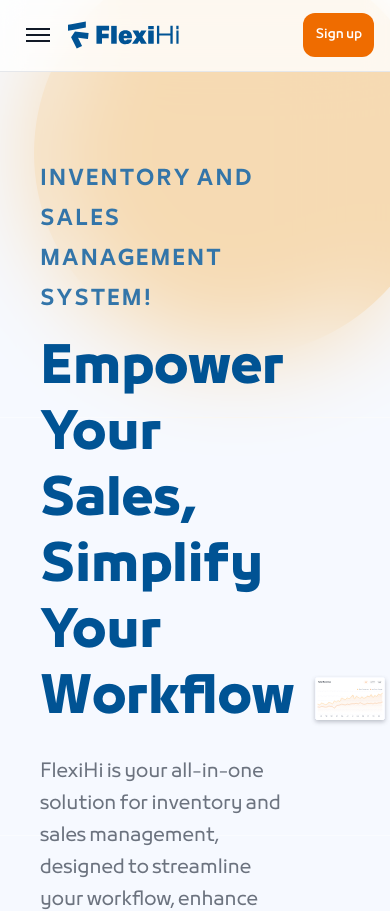
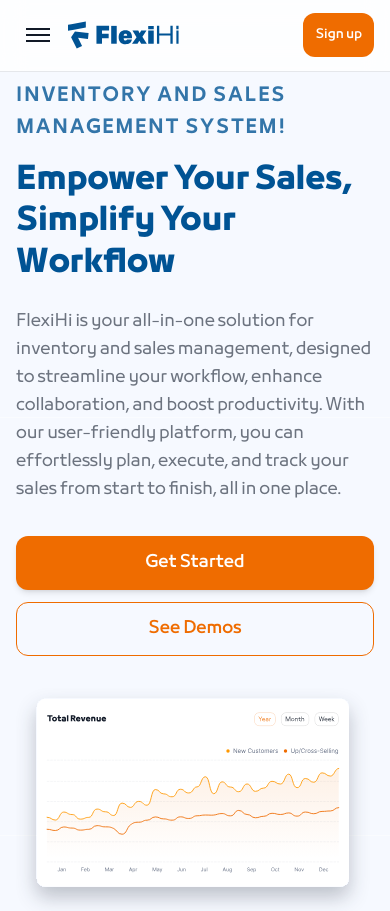
Before and after one commit to flexihi/flexihi-com, a Next.js app: page / in a window 390 px wide. Shown: the top 911 px of the page. Built offline with nearby package versions, Linux system fonts and the light colour scheme; no server answers.

Commit message:
hero resp 1

```diff
--- a/app/layout.tsx
+++ b/app/layout.tsx
@@ -1,62 +1,68 @@
-import type { Metadata } from "next";
-import "@/styles/globals.css";
-import localFont from "next/font/local";
-import NavBar from "@/layouts/NavBar";
-import Footer from "@/layouts/Footer";
-import { NextIntlClientProvider } from "next-intl";
-import { getMessages } from "next-intl/server";
-import getAppLocale from "@/utils/getAppLocale";
+import type { Metadata } from 'next';
+import '@/styles/globals.css';
+import localFont from 'next/font/local';
+import NavBar from '@/layouts/NavBar';
+import Footer from '@/layouts/Footer';
+import { NextIntlClientProvider } from 'next-intl';
+import { getMessages } from 'next-intl/server';
+import getAppLocale from '@/utils/getAppLocale';
 
 export const metadata: Metadata = {
-  title: "FlexiHi - Complete Business Management Solution",
+  title: 'FlexiHi - Complete Business Management Solution',
   description:
-    "From the small stuff to the big picture, organizes the work so teams know what to do, why it matters, and how to get it done.",
-  keywords: ["business management", "productivity", "team collaboration", "workflow", "FlexiHi"],
-  authors: [{ name: "FlexiHi Team" }],
-  creator: "FlexiHi",
-  publisher: "FlexiHi",
-  robots: "index, follow",
+    'From the small stuff to the big picture, organizes the work so teams know what to do, why it matters, and how to get it done.',
+  keywords: [
+    'business management',
+    'productivity',
+    'team collaboration',
+    'workflow',
+    'FlexiHi',
+  ],
+  authors: [{ name: 'FlexiHi Team' }],
+  creator: 'FlexiHi',
+  publisher: 'FlexiHi',
+  robots: 'index, follow',
   openGraph: {
-    type: "website",
-    locale: "en_US",
-    alternateLocale: "ar_SA",
-    url: "https://flexihi.com",
-    siteName: "FlexiHi",
-    title: "FlexiHi - Complete Business Management Solution",
+    type: 'website',
+    locale: 'en_US',
+    alternateLocale: 'ar_SA',
+    url: 'https://flexihi.com',
+    siteName: 'FlexiHi',
+    title: 'FlexiHi - Complete Business Management Solution',
     description:
-      "From the small stuff to the big picture, organizes the work so teams know what to do, why it matters, and how to get it done.",
+      'From the small stuff to the big picture, organizes the work so teams know what to do, why it matters, and how to get it done.',
     images: [
       {
-        url: "https://flexihi.com/og-image.png",
+        url: 'https://flexihi.com/og-image.png',
         width: 1200,
         height: 630,
-        alt: "FlexiHi - Business Management Platform",
+        alt: 'FlexiHi - Business Management Platform',
       },
     ],
   },
   twitter: {
-    card: "summary_large_image",
-    site: "@flexihi",
-    creator: "@flexihi",
-    title: "FlexiHi - Complete Business Management Solution",
+    card: 'summary_large_image',
+    site: '@flexihi',
+    creator: '@flexihi',
+    title: 'FlexiHi - Complete Business Management Solution',
     description:
-      "From the small stuff to the big picture, organizes the work so teams know what to do, why it matters, and how to get it done.",
-    images: ["https://flexihi.com/twitter-image.png"],
+      'From the small stuff to the big picture, organizes the work so teams know what to do, why it matters, and how to get it done.',
+    images: ['https://flexihi.com/twitter-image.png'],
   },
   alternates: {
-    canonical: "https://flexihi.com",
+    canonical: 'https://flexihi.com',
     languages: {
-      en: "https://flexihi.com",
-      ar: "https://flexihi.com/ar",
+      en: 'https://flexihi.com',
+      ar: 'https://flexihi.com/ar',
     },
   },
   verification: {
-    google: "your-google-site-verification-code",
+    google: 'your-google-site-verification-code',
   },
 };
 
 const Bukra = localFont({
-  variable: "--font-bukra",
+  variable: '--font-bukra',
   src: [
     // Commented out unused font weights for better performance
     // Uncomment as needed when designing new components
@@ -76,24 +82,24 @@ const Bukra = localFont({
     //   style: "normal",
     // },
     {
-      path: "../public/fonts/29LT-Bukra-Regular.otf",
-      weight: "400",
-      style: "normal",
+      path: '../public/fonts/29LT-Bukra-Regular.otf',
+      weight: '400',
+      style: 'normal',
     },
     {
-      path: "../public/fonts/29LT-Bukra-Medium.otf",
-      weight: "500",
-      style: "normal",
+      path: '../public/fonts/29LT-Bukra-Medium.otf',
+      weight: '500',
+      style: 'normal',
     },
     {
-      path: "../public/fonts/29LT-Bukra-Semi-Bold.otf",
-      weight: "600",
-      style: "normal",
+      path: '../public/fonts/29LT-Bukra-Semi-Bold.otf',
+      weight: '600',
+      style: 'normal',
     },
     {
-      path: "../public/fonts/29LT-Bukra-Bold.otf",
-      weight: "700",
-      style: "normal",
+      path: '../public/fonts/29LT-Bukra-Bold.otf',
+      weight: '700',
+      style: 'normal',
     },
     // {
     //   path: "../public/fonts/29LT-Bukra-Extra-Bold.otf",
@@ -119,14 +125,14 @@ export default async function RootLayout({
   return (
     <html
       lang={locale}
-      dir={locale === "en" ? "ltr" : "rtl"}
+      dir={locale === 'en' ? 'ltr' : 'rtl'}
       className={Bukra.variable}
     >
       <body>
         <NextIntlClientProvider messages={messages}>
-          <div className="flex min-h-screen flex-col">
+          <div className='flex min-h-screen flex-col'>
             <NavBar locale={locale} />
-            <main className="flex-1">{children}</main>
+            <main className='flex-1'>{children}</main>
             <Footer locale={locale} />
           </div>
         </NextIntlClientProvider>
--- a/components/Hero.tsx
+++ b/components/Hero.tsx
@@ -12,25 +12,34 @@ import clsx from 'clsx';
 // - Semantic HTML structure with accessibility improvements
 
 // Memoized button group component for better performance
-const HeroButtons = memo(function HeroButtons({ t }: { t: (key: string) => string }) {
+const HeroButtons = memo(function HeroButtons({
+  t,
+}: {
+  t: (key: string) => string;
+}) {
   return (
-    <div className='flex gap-4 mt-1'>
+    <div className='flex flex-col sm:flex-row gap-3 sm:gap-4 mt-4 sm:mt-2 md:mt-1'>
       <a
         href={`${process.env.NEXT_PUBLIC_BACK_OFFICE_URL}`}
         target='_blank'
         rel='noopener noreferrer'
         aria-label='Start using FlexiHi platform'
+        className='w-full sm:w-auto'
       >
         <button
-          className='btn-primary focus-ring'
+          className='btn-primary focus-ring w-full sm:w-auto'
           type='button'
         >
           {t('buttons.start')}
         </button>
       </a>
-      <Link href='/#demos' aria-label='View product demos'>
+      <Link
+        href='/#demos'
+        aria-label='View product demos'
+        className='w-full sm:w-auto'
+      >
         <button
-          className='btn-secondary focus-ring'
+          className='btn-secondary focus-ring w-full sm:w-auto'
           type='button'
         >
           {t('buttons.demos')}
@@ -46,27 +55,30 @@ function Hero({ locale }: LocaleProps) {
   // Memoize background class calculation
   const backgroundImageClass = useMemo(() => {
     return clsx({
-      'absolute start-0 end-0 top-0 bottom-0 bg-no-repeat bg-bottom bg-contain': true,
-      'bg-[url(/home-hero-bg-ltr.svg)]': locale === 'en',
-      'bg-[url(/home-hero-bg-rtl.svg)]': locale === 'ar',
+      'absolute start-0 end-0 top-0 bottom-0 bg-no-repeat bg-bottom bg-contain':
+        true,
+      // TODO:
+      // 'bg-[url(/home-hero-bg-ltr.svg)]': locale === 'en',
+      // 'bg-[url(/home-hero-bg-rtl.svg)]': locale === 'ar',
     });
-  }, [locale]);
+  }, []);
 
   // Memoize subtitle class calculation
   const subtitleClass = useMemo(() => {
     return clsx({
-      'text-primary-light text-xl uppercase font-semibold leading-10': true,
+      'text-primary-light text-lg md:text-xl uppercase font-semibold leading-8 md:leading-10':
+        true,
       'tracking-widest': locale === 'en',
     });
   }, [locale]);
 
   return (
     <section
-      className='relative w-full flex flex-col items-center min-h-[600px] lg:min-h-[866px] overflow-x-hidden'
+      className='relative w-full flex flex-col items-center min-h-[600px] md:min-h-[700px] lg:min-h-[866px] overflow-x-hidden'
       aria-label='Hero section showcasing FlexiHi business management platform'
     >
-      {/* Decorative background elements */}
-      <div className='relative w-full flex justify-center'>
+      {/* Decorative background elements - hidden on mobile/tablet */}
+      <div className='relative w-full hidden lg:flex justify-center'>
         <div className='relative max-w-content w-full'>
           <div
             className='absolute end-[-50px] top-[-50px] w-[406px] h-[406px] bg-accent rounded-full bg-opacity-60'
@@ -96,31 +108,29 @@ function Hero({ locale }: LocaleProps) {
       </div>
 
       {/* Main content */}
-      <div className='relative w-full max-w-content h-full mt-40'>
-        <div className='relative flex gap-4 justify-between items-center'>
-          <div className='flex flex-col gap-4 flex-1 ps-10'>
-            <h2 className={subtitleClass}>
-              {t('subtitle')}
-            </h2>
-            <h1 className='text-primary text-5xl font-bold leading-snug'>
+      <div className='relative w-full max-w-content h-full mt-20 md:mt-32 lg:mt-40'>
+        <div className='relative flex flex-col lg:flex-row gap-8 lg:gap-4 justify-between items-center px-4 md:px-6 lg:px-10'>
+          <div className='flex flex-col gap-4 flex-1 w-full lg:w-auto'>
+            <h2 className={subtitleClass}>{t('subtitle')}</h2>
+            <h1 className='text-primary text-3xl md:text-4xl lg:text-5xl font-bold leading-snug'>
               {t('title')}
             </h1>
-            <p className='text-text-secondary text-lg mt-2 leading-8'>
+            <p className='text-text-secondary text-base md:text-lg mt-2 leading-7 md:leading-8'>
               {t('description')}
             </p>
             <HeroButtons t={t} />
           </div>
 
-          {/* Optimized chart image */}
-          <div className='flex flex-col gap-4'>
+          {/* Responsive chart image */}
+          <div className='flex flex-col gap-4 w-full lg:w-auto lg:flex-shrink-0'>
             <Image
               src={chartImage}
               alt='FlexiHi analytics chart showing business performance metrics'
               priority
-              width={400}
-              height={300}
-              className='object-contain'
-              sizes='(max-width: 768px) 100vw, 400px'
+              width={700}
+              height={525}
+              className='object-contain w-full max-w-sm md:max-w-md lg:max-w-lg xl:max-w-xl'
+              sizes='(max-width: 640px) 100vw, (max-width: 768px) 80vw, (max-width: 1024px) 50vw, 700px'
             />
           </div>
         </div>
```
Also changed, not shown: 1 other file (tests, documents, lock files or other folders).
